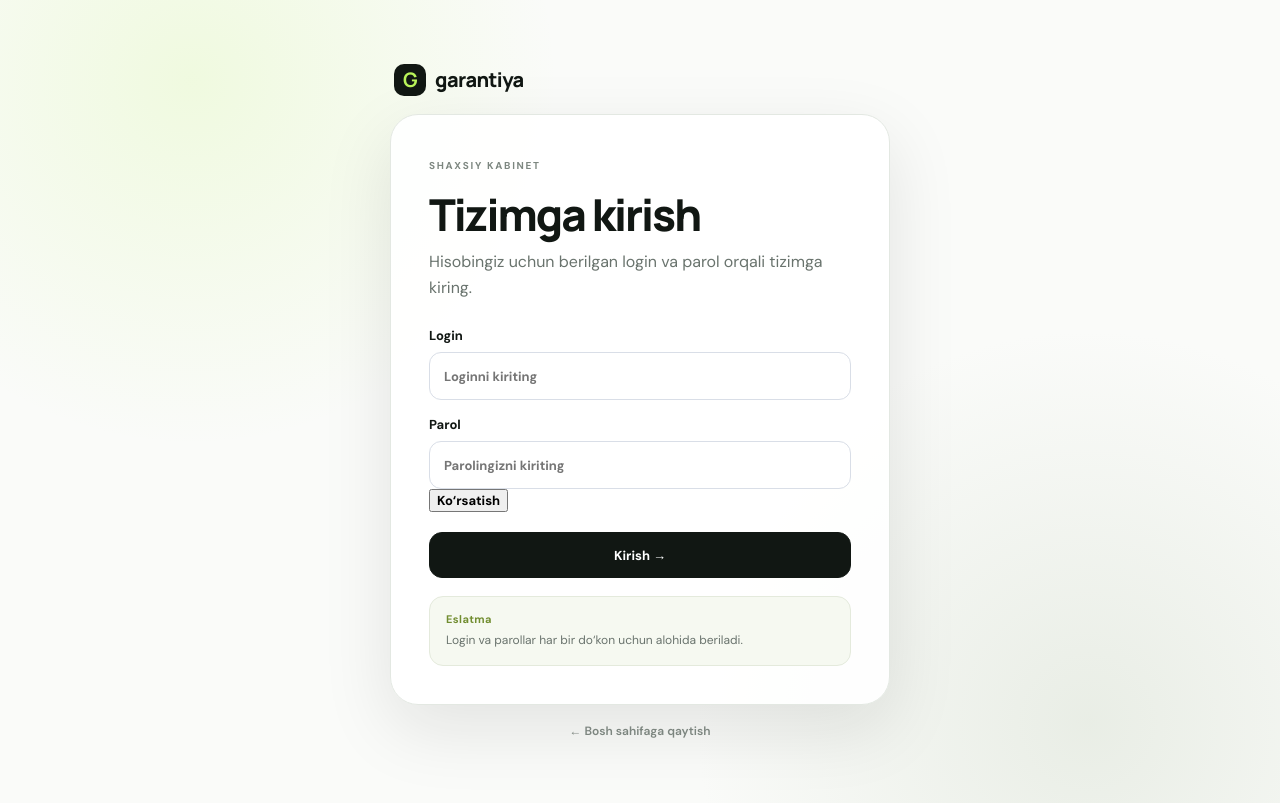
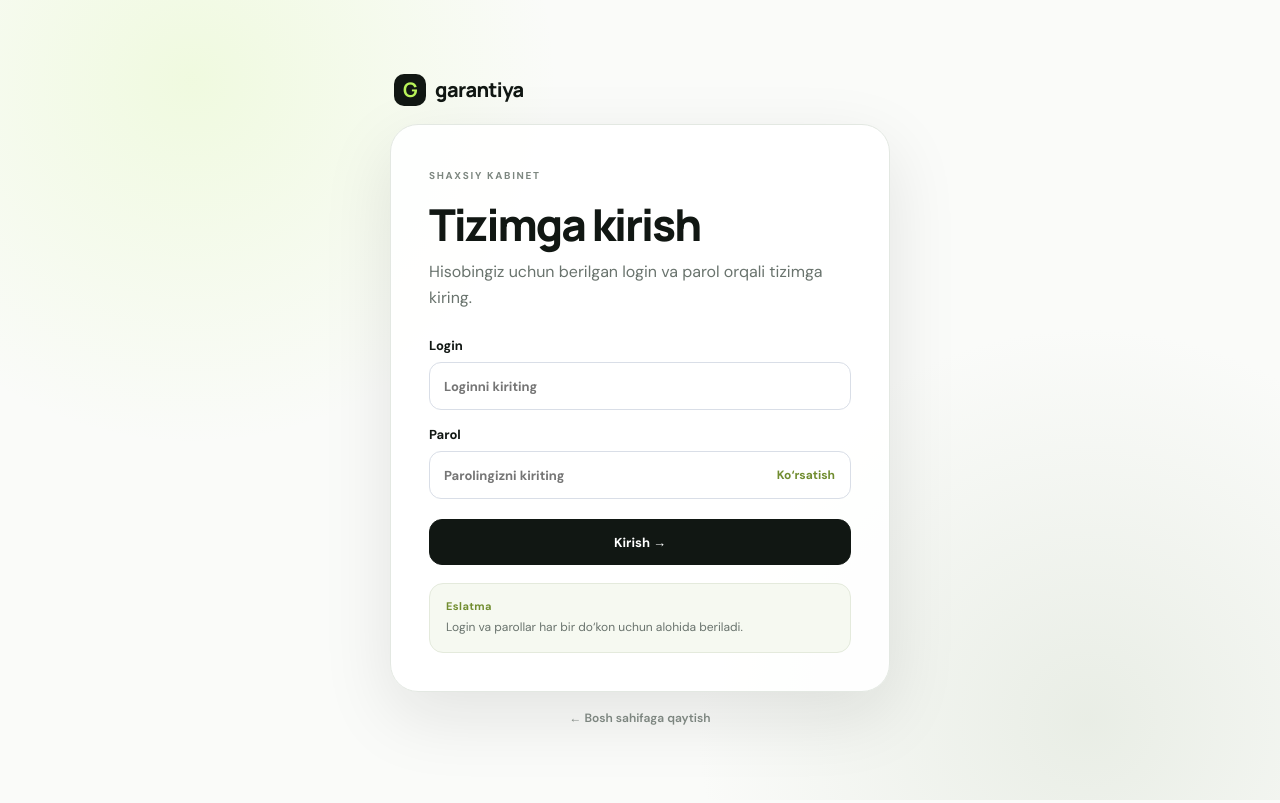
Before and after one commit to Fentoph-Company/garantiya, a Next.js app: page /login in a window 1280 px wide. Built offline with nearby package versions, Linux system fonts and the light colour scheme; no server answers.

Commit message:
style: add password visibility toggle

```diff
--- a/app/globals.css
+++ b/app/globals.css
@@ -624,3 +624,18 @@ footer { border-top: 1px solid var(--line); padding: 24px 0; }
   .auth-brand { margin-left: 2px; }
   .login-card { padding: 24px 20px; }
 }
+
+.password-field { position: relative; display: flex; align-items: center; }
+.password-field input { padding-right: 92px; width: 100%; }
+.password-toggle {
+  position: absolute;
+  right: 10px;
+  border: 0;
+  background: transparent;
+  color: #718d30;
+  font-size: 12px;
+  font-weight: 800;
+  cursor: pointer;
+  padding: 7px 6px;
+}
+.password-toggle:hover { color: var(--ink); }
```
